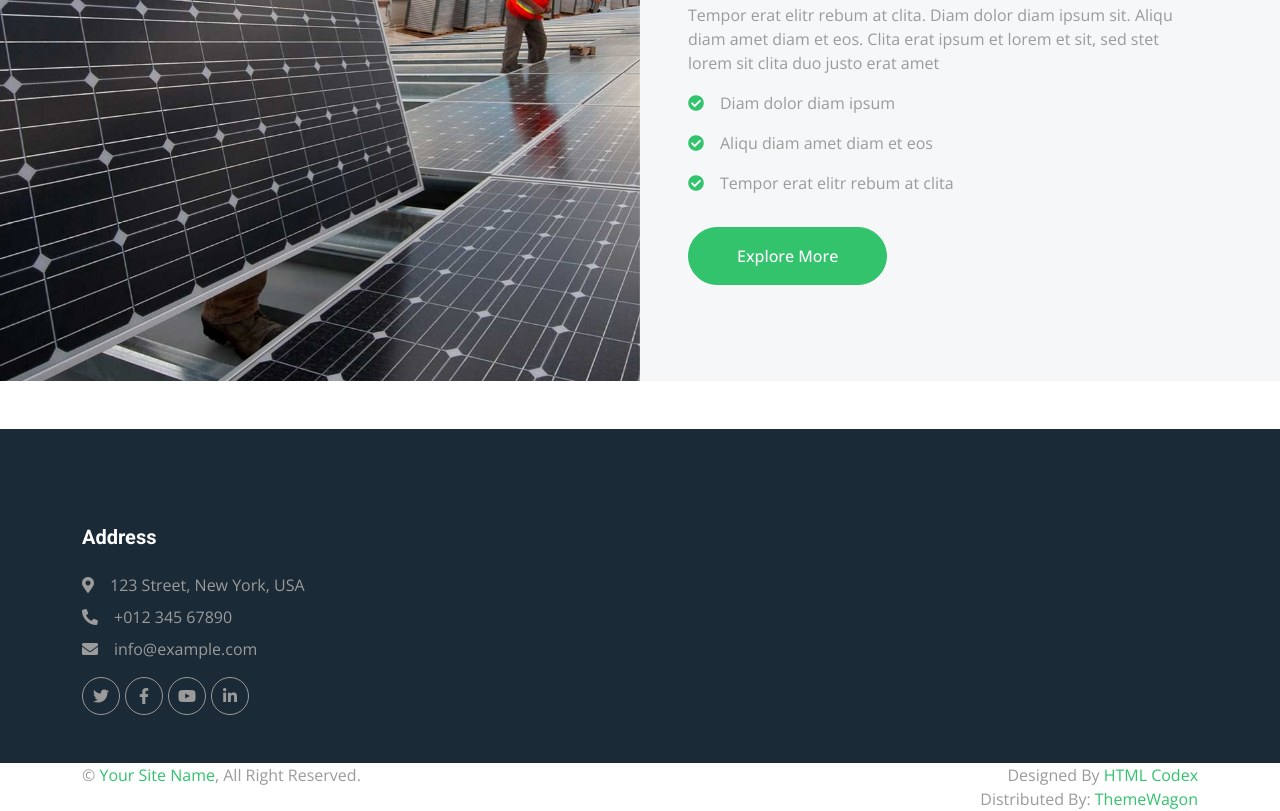
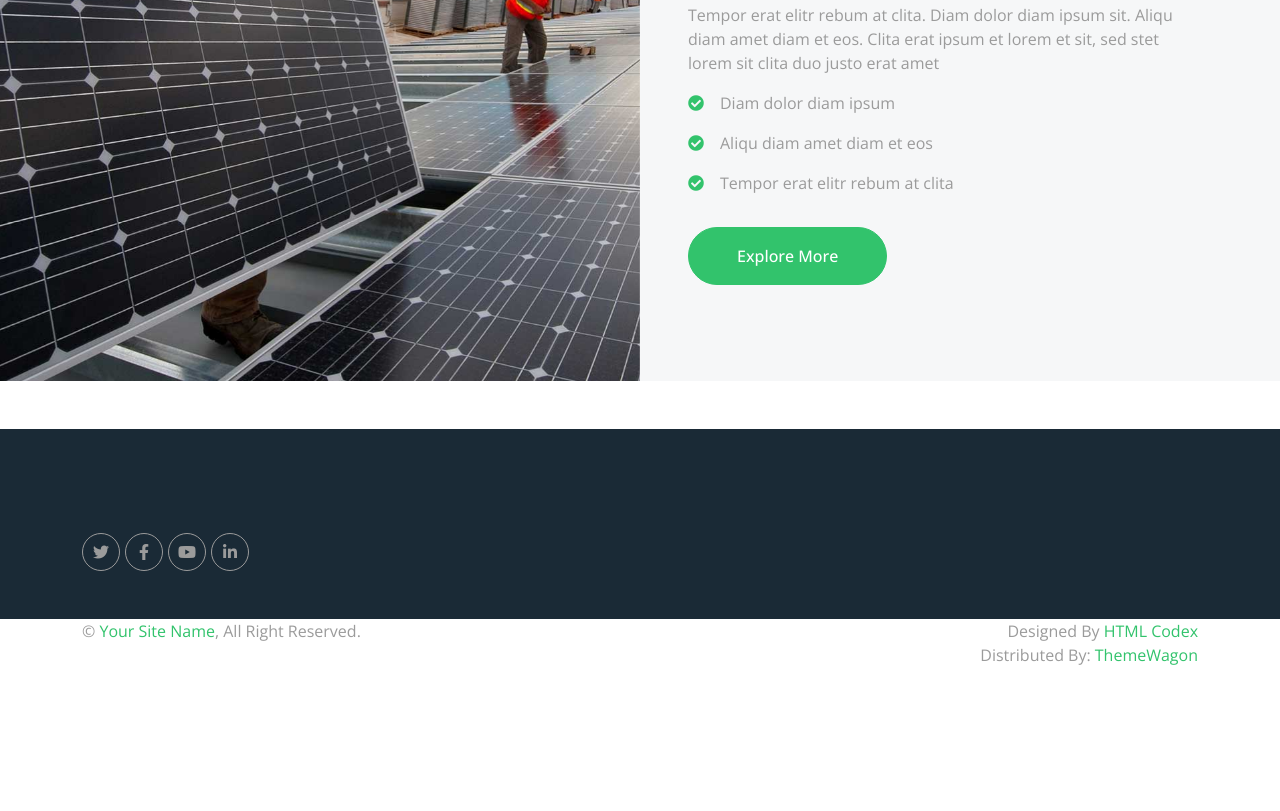
Before and after one commit to Youssef-Ahmed1/client-project, a plain HTML site: page about.html in a window 1280 px wide. Shown: the part 774-1585 px from the top of the page. After the commit the page ends 1441 px from the top, so only its background shows below. Drawn offline with nearby package versions, Linux system fonts and the light colour scheme.

Commit message:
changed stuff in the footer

```diff
--- a/about.html
+++ b/about.html
@@ -88,8 +88,6 @@
 
     </nav>
     <!-- Navbar End -->
-
-
     <!-- Page Header Start -->
     <div class="container-fluid page-header py-5 mb-5">
         <div class="container py-5">
@@ -103,9 +101,6 @@
         </div>
     </div>
     <!-- Page Header End -->
-
-
-
     <!-- About Start -->
     <div class="container-fluid bg-light overflow-hidden my-5 px-lg-0">
         <div class="container about px-lg-0">
@@ -138,10 +133,6 @@
         <div class="container py-5">
             <div class="row g-5">
                 <div class="col-lg-3 col-md-6">
-                    <h5 class="text-white mb-4">Address</h5>
-                    <p class="mb-2"><i class="fa fa-map-marker-alt me-3"></i>123 Street, New York, USA</p>
-                    <p class="mb-2"><i class="fa fa-phone-alt me-3"></i>+012 345 67890</p>
-                    <p class="mb-2"><i class="fa fa-envelope me-3"></i>info@example.com</p>
                     <div class="d-flex pt-2">
                         <a class="btn btn-square btn-outline-light btn-social" href=""><i class="fab fa-twitter"></i></a>
                         <a class="btn btn-square btn-outline-light btn-social" href=""><i class="fab fa-facebook-f"></i></a>
@@ -171,8 +162,6 @@
     <!-- Footer End -->
     <!-- Back to Top -->
     <a href="#" class="btn btn-lg btn-primary btn-lg-square rounded-circle back-to-top"><i class="bi bi-arrow-up"></i></a>
-
-
     <!-- JavaScript Libraries -->
     <script src="https://code.jquery.com/jquery-3.4.1.min.js"></script>
     <script src="https://cdn.jsdelivr.net/npm/bootstrap@5.0.0/dist/js/bootstrap.bundle.min.js"></script>
```
